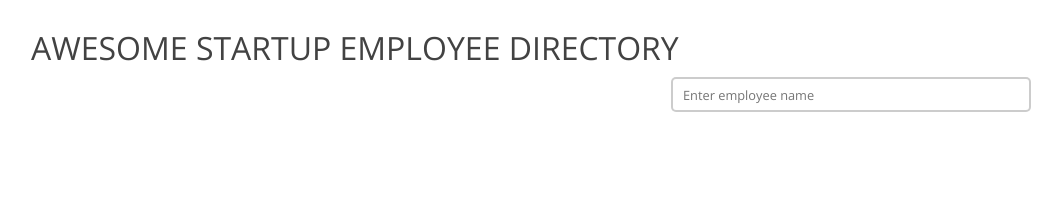
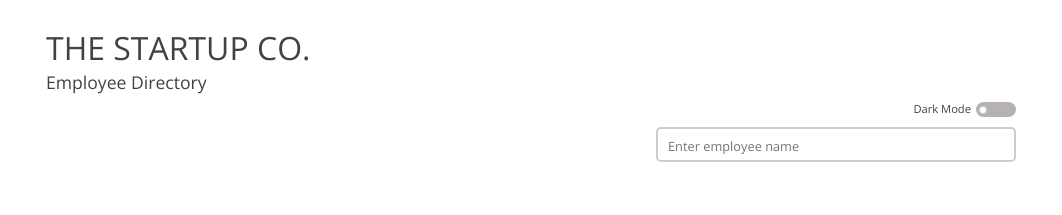
Before and after one commit to hindsjay/Employee-Directory, a plain HTML site: page index.html in a window 1280 px wide. Shown: the whole page, without its empty margins (109-1171 px from the left). Drawn offline with nearby package versions, Linux system fonts and the light colour scheme; no server answers.

Commit message:
add markup for theme toggle

```diff
--- a/index.html
+++ b/index.html
@@ -11,14 +11,22 @@
 </head>
 <body>
   <header>
-    <h1>Awesome Startup Employee Directory</h1>
+    <div class="header-container">
+      <h1>The Startup Co.</h1>
+      <h3>Employee Directory</h3>
+      <div class="toggle-container">
+        <p class="mode">Dark Mode</p>
+        <input type="checkbox" id="toggle" class="checkbox">
+        <label for="toggle" class="switch"><span class="on">ON</span></label>
+      </div>
+
+      <div class="search-bar">
+        <input type="search" placeholder="Enter employee name" id="input-bar">
+      </div>
+    </div>
   </header>
 
   <main>
-    <div class="search-bar">
-      <input type="search" placeholder="Enter employee name" id="input-bar">
-    </div>
-
     <div class="main-container">
       <!-- code for each employee card added here dynamically -->
     </div>
```
